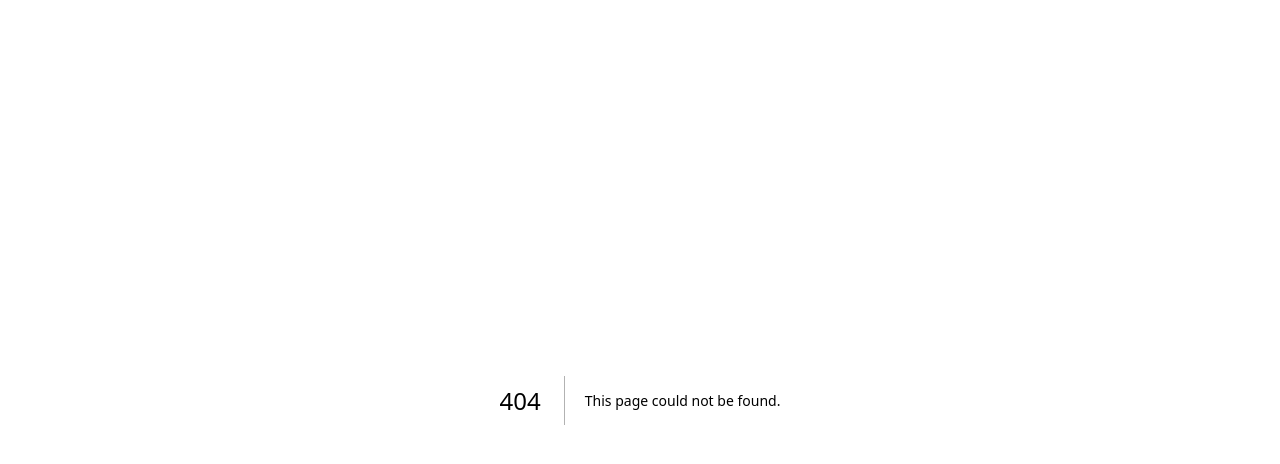
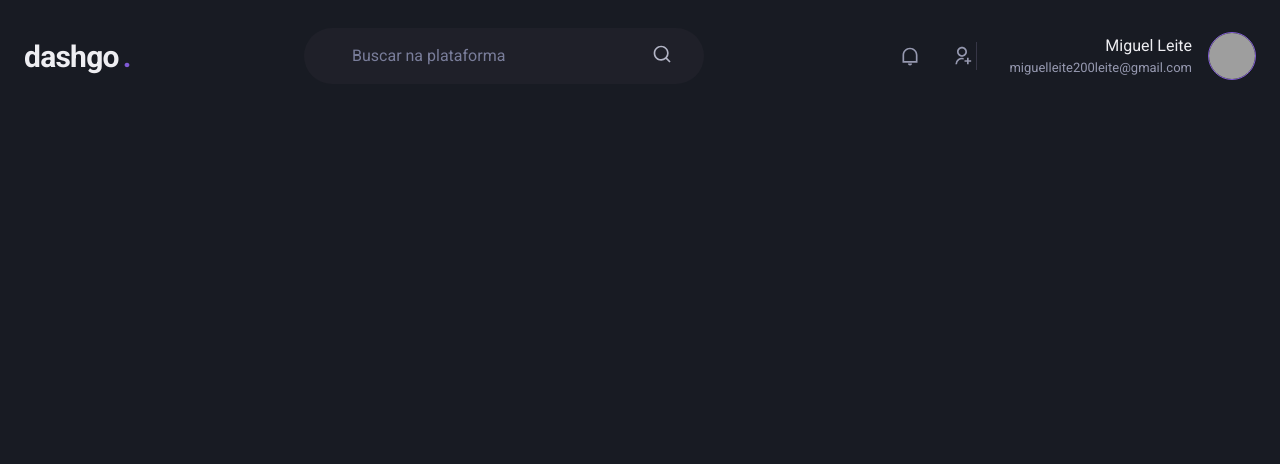
Before and after one commit to Miguel-Leite/chakra-ui-dashgo, a Next.js app: page /dashboard in a window 1280 px wide. Before the commit this address had no page. Shown: the top 464 px of the page. Built offline with nearby package versions, Linux system fonts and the light colour scheme; grey boxes are pictures that could not be loaded.

Commit message:
💄 UI: header created component

```diff
--- a/package.json
+++ b/package.json
@@ -1,5 +1,5 @@
 {
-  "name": "app_next",
+  "name": "dashgo",
   "version": "0.1.0",
   "private": true,
   "scripts": {
@@ -21,6 +21,7 @@
     "next": "13.1.6",
     "react": "18.2.0",
     "react-dom": "18.2.0",
+    "react-icons": "3.9",
     "typescript": "4.9.4"
   }
 }
--- /dev/null
+++ b/src/components/Header.tsx
@@ -0,0 +1,80 @@
+import { Flex, Text, Input, Icon, Stack, HStack, Box, Avatar } from "@chakra-ui/react";
+import { RiNotificationLine, RiSearchLine, RiUserAddLine } from "react-icons/ri"
+
+export function Header() {
+  return(
+    <Flex
+      as="header"
+      w="100%"
+      maxW={1480}
+      h="20"
+      mx="auto"
+      mt="4"
+      px="6"
+      align="center"
+      >
+      <Text
+        fontSize="3xl"
+        fontWeight="bold"
+        letterSpacing="tight"
+        w="64"
+
+        >
+        dashgo
+        <Text as="span" ml="1" color="purple.500">.</Text>
+      </Text>
+
+      <Flex
+        as="label"
+        flex="1"
+        py="4"
+        px="8"
+        ml="6"
+        maxW={400}
+        alignSelf="center"
+        color="gray.200"
+        position="relative"
+        bg="gray.800"
+        borderRadius="full"
+      >
+        <Input
+          variant="unstyled"
+          px="4"
+          mr="4"
+          placeholder="Buscar na plataforma"
+          _placeholder={{ color: 'gray.400' }}
+          />
+          <Icon as={RiSearchLine} fontSize={20}/>
+      </Flex>
+
+      <Flex
+        align="center"
+        ml="auto"
+
+      >
+        <HStack
+          spacing="8"
+          mx="8"
+          pr="1"
+          py="1"
+          color="gray.300"
+          borderRightWidth={1}
+          borderColor="gray.700"
+          >
+          <Icon as={RiNotificationLine} fontSize="20" />
+          <Icon as={RiUserAddLine} fontSize="20" />
+        </HStack>
+
+        <Flex align="center">
+          <Box mr="4" textAlign="right">
+            <Text>Miguel Leite</Text>
+            <Text color="gray.300" fontSize="small">
+              miguelleite200leite@gmail.com
+            </Text>
+          </Box>
+          <Avatar size="md" name="Miguel Leite" src="https://github.com/Miguel-Leite.png" borderWidth={1} borderColor="purple.500"  />
+        </Flex>
+      </Flex>
+    </Flex>
+  );
+}
--- /dev/null
+++ b/src/pages/dashboard.tsx
@@ -0,0 +1,8 @@
+import { Header } from "../components/Header";
+
+
+export default function Dashboard(){
+  return(
+    <Header />
+  );
+}
```
Also changed, not shown: 1 other file (tests, documents, lock files or other folders).
